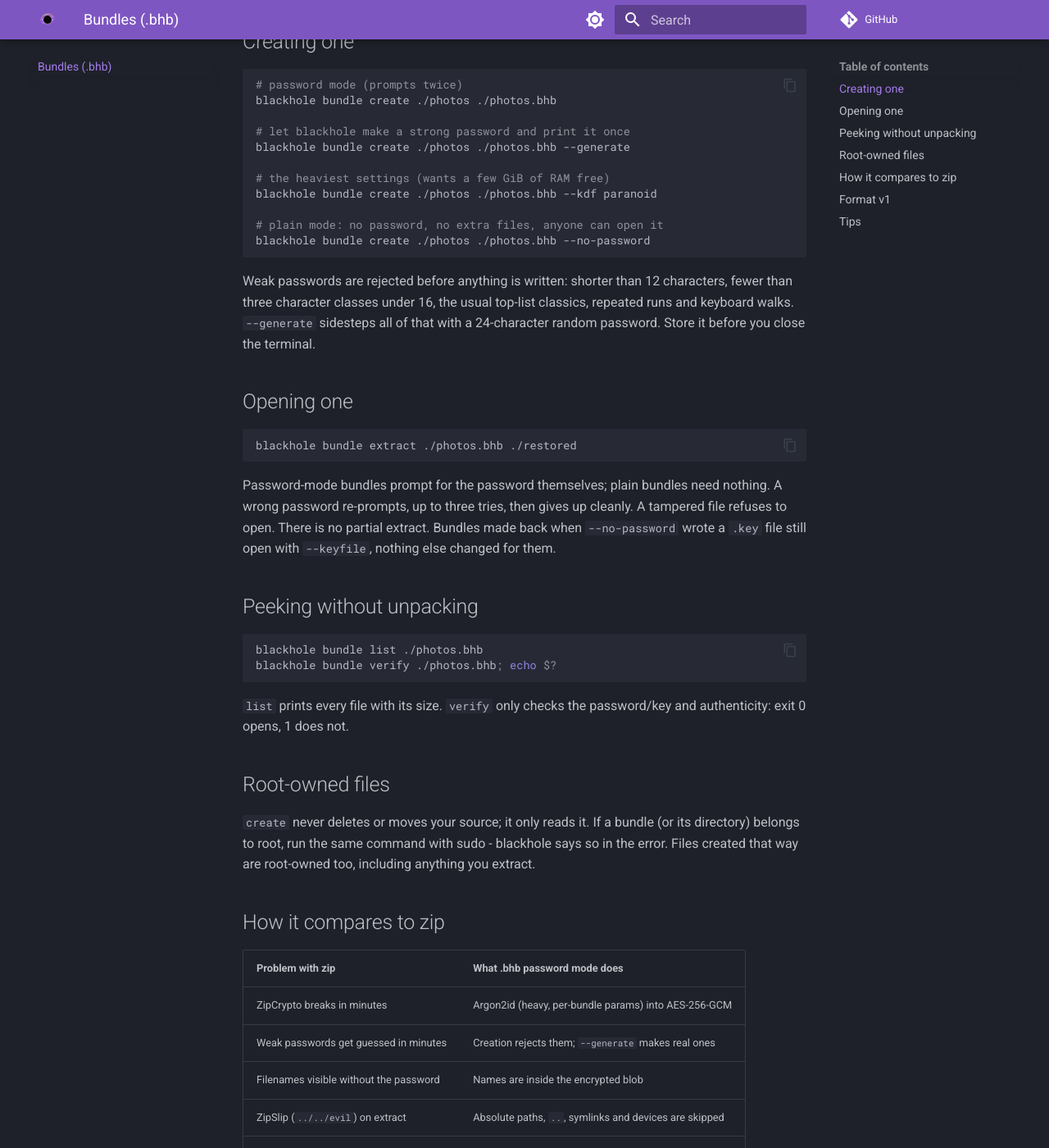
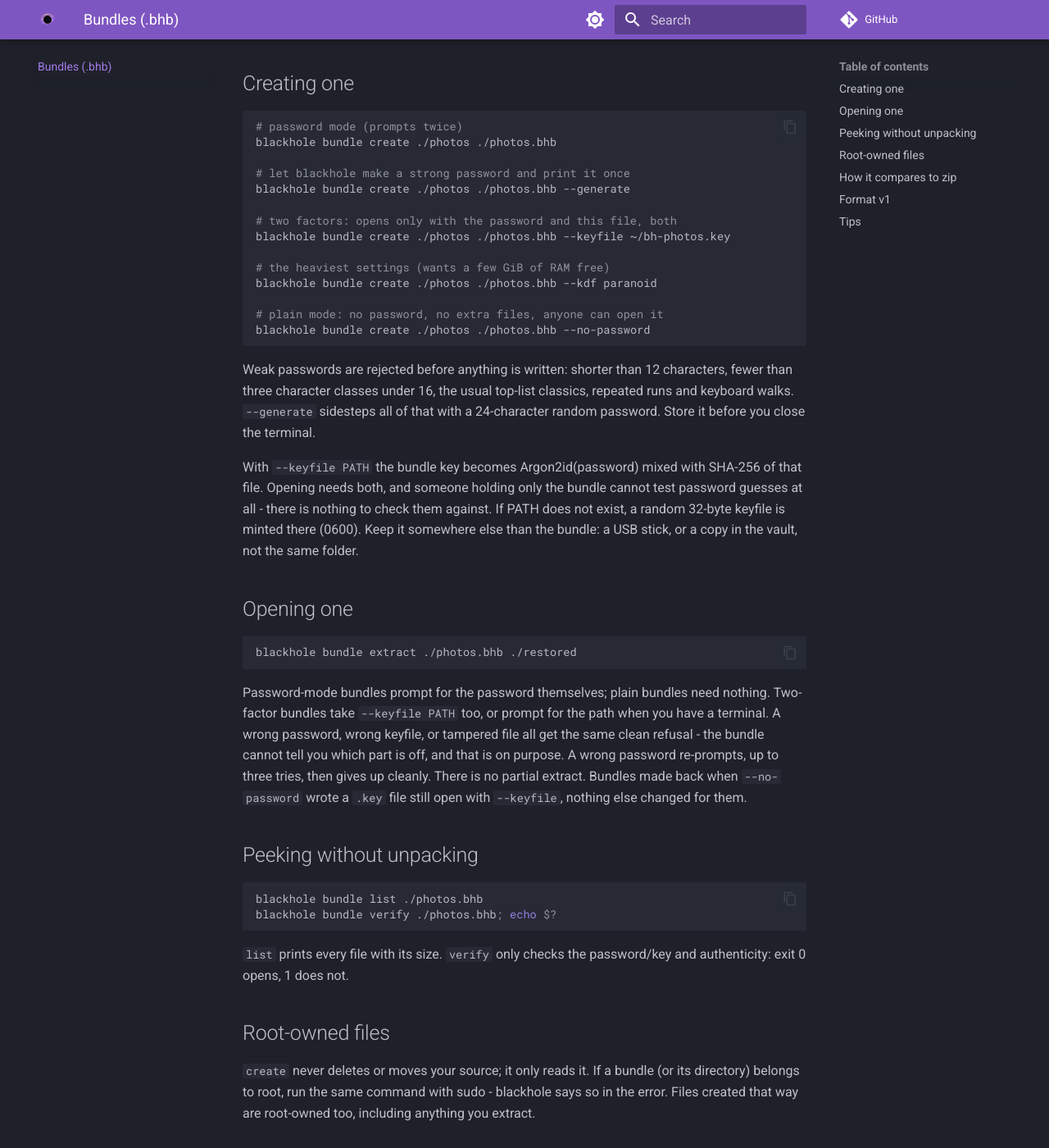
Before and after one commit to Satin-networks/blackhole-sec, an MkDocs documentation site: the page built from docs/bundle.md, in a window 1280 px wide and 1400 px high, scrolled down 619 px. Shown: the whole window at 82% size. Built offline with MkDocs 1.6.1 and Material for MkDocs 9.7.7, drawn with Linux system fonts in a browser that asks for light colours; comment, search, counter and statistics services are not loaded; some of the changed text lies outside the part shown.

Commit message:
docs: two-factor bundles and the age/7-Zip comparison

````diff
--- a/docs/bundle.md
+++ b/docs/bundle.md
@@ -1,9 +1,12 @@
 # Bundles (.bhb)
 
-Two flavors. With a password, `.bhb` packs a directory to tar.gz and
+Three flavors. With a password, `.bhb` packs a directory to tar.gz and
 encrypts the whole thing, names and all - only blackhole opens it.
-With `--no-password` it packs plain: no encryption, opens with no
-flags, same as a zip with no password. Pick per bundle.
+Add `--keyfile` and the password becomes half the key: the file is a
+second factor, and a stolen copy of the bundle cannot even be attacked
+offline without it. With `--no-password` it packs plain: no
+encryption, opens with no flags, same as a zip with no password. Pick
+per bundle.
 
 Password mode is deliberately expensive to open - that is the point.
 Every guess an attacker makes costs the full Argon2id work below, per
@@ -24,6 +27,9 @@
 # let blackhole make a strong password and print it once
 blackhole bundle create ./photos ./photos.bhb --generate
 
+# two factors: opens only with the password and this file, both
+blackhole bundle create ./photos ./photos.bhb --keyfile ~/bh-photos.key
+
 # the heaviest settings (wants a few GiB of RAM free)
 blackhole bundle create ./photos ./photos.bhb --kdf paranoid
 
@@ -37,6 +43,13 @@
 sidesteps all of that with a 24-character random password. Store it
 before you close the terminal.
 
+With `--keyfile PATH` the bundle key becomes Argon2id(password) mixed
+with SHA-256 of that file. Opening needs both, and someone holding
+only the bundle cannot test password guesses at all - there is nothing
+to check them against. If PATH does not exist, a random 32-byte
+keyfile is minted there (0600). Keep it somewhere else than the
+bundle: a USB stick, or a copy in the vault, not the same folder.
+
 ## Opening one
 
 ```bash
@@ -44,10 +57,14 @@
 ```
 
 Password-mode bundles prompt for the password themselves; plain
-bundles need nothing. A wrong password re-prompts, up to three tries,
-then gives up cleanly. A tampered file refuses to open. There is no
-partial extract. Bundles made back when `--no-password` wrote a `.key`
-file still open with `--keyfile`, nothing else changed for them.
+bundles need nothing. Two-factor bundles take `--keyfile PATH` too,
+or prompt for the path when you have a terminal. A wrong password,
+wrong keyfile, or tampered file all get the same clean refusal - the
+bundle cannot tell you which part is off, and that is on purpose.
+A wrong password re-prompts, up to three tries, then gives up
+cleanly. There is no partial extract. Bundles made back when
+`--no-password` wrote a `.key` file still open with `--keyfile`,
+nothing else changed for them.
 
 ## Peeking without unpacking
 
@@ -72,9 +89,13 @@
 |---|---|
 | ZipCrypto breaks in minutes | Argon2id (heavy, per-bundle params) into AES-256-GCM |
 | Weak passwords get guessed in minutes | Creation rejects them; `--generate` makes real ones |
+| The password is the whole story | `--keyfile` adds a second factor; a leaked bundle can't be tested offline |
 | Filenames visible without the password | Names are inside the encrypted blob |
 | ZipSlip (`../../evil`) on extract | Absolute paths, `..`, symlinks and devices are skipped |
 | Every website unzips it | Only blackhole reads `.bhb` |
+
+The full head-to-head with age and 7-Zip is on the
+[comparison page](comparison.md).
 
 ## Format v1
 
@@ -84,9 +105,9 @@
 BHB1 | kdf_id | t,m,p | salt | [nonce (12)] | ct_len (u64) | ct
 ```
 
-`kdf_id` 1 (password) and 0 (old keyfile) carry a nonce and `ct` is
-AES-GCM with the header as AAD. `kdf_id` 2 (plain) has no nonce and
-`ct` is the tar.gz as-is.
+`kdf_id` 1 (password), 3 (password + keyfile), and 0 (old keyfile)
+carry a nonce and `ct` is AES-GCM with the header as AAD. `kdf_id` 2
+(plain) has no nonce and `ct` is the tar.gz as-is.
 
 The `t,m,p` numbers are per bundle: the reader derives with whatever
 the header says, so files written by older versions keep opening with
--- a/mkdocs.yml
+++ b/mkdocs.yml
@@ -42,6 +42,7 @@
   - Vault: vault.md
   - Shredding files: shred.md
   - Bundles (.bhb): bundle.md
+  - Compared to age and 7-Zip: comparison.md
   - Command reference: cli.md
   - Everyday recipes: recipes.md
   - Security notes: security.md
````
Also changed, not shown: README.md (+7 -2 lines), docs/changelog.md (+5 -0 lines), docs/cli.md (+8 -2 lines), docs/comparison.md (added, +51 -0 lines).
